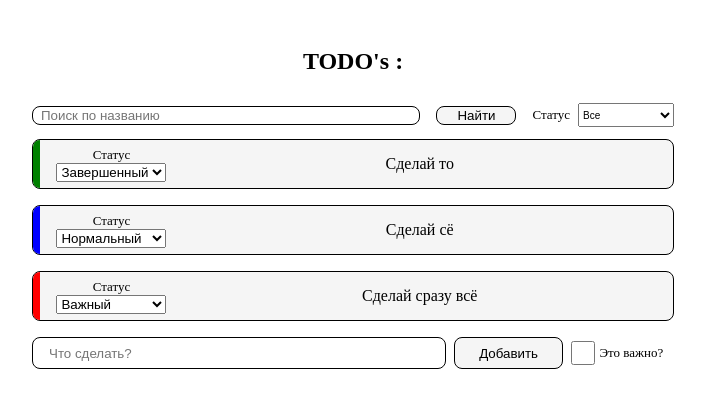
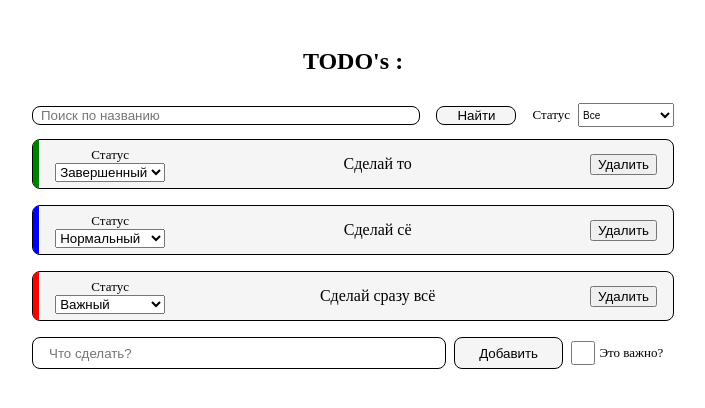
Before and after one commit to Bandalg0m/lab2-todo-list, an Angular app: page / in a window 1280 px wide. Shown: the top 408 px of the page, without its empty margins (287-992 px from the left). Built offline with nearby package versions, Linux system fonts and the light colour scheme.

Commit message:
Delete record ability added

```diff
--- a/src/app/components/list-record/list-record.component.html
+++ b/src/app/components/list-record/list-record.component.html
@@ -9,5 +9,7 @@
     </select>
   </div>
   <div class="record__title">{{title}}</div>
-
+  <div class="delete-button-container">
+    <button (click)="handleDelete()" class="delete-button-container__button">Удалить</button>
+  </div>
 </div>
--- a/src/app/components/list-record/list-record.component.scss
+++ b/src/app/components/list-record/list-record.component.scss
@@ -47,3 +47,22 @@
 .status-select-container__title {
   font-size: 13px;
 }
+
+.status-select-container__select {
+  &:hover {
+    cursor: pointer;
+  }
+}
+
+.delete-button-container {
+  display: flex;
+  align-items: center;
+  width: 5rem;
+  margin-right: 1rem;
+}
+
+.delete-button-container__button {
+  &:hover {
+    cursor: pointer;
+  }
+}
--- a/src/app/components/list-record/list-record.component.ts
+++ b/src/app/components/list-record/list-record.component.ts
@@ -21,9 +21,15 @@ export class ListRecordComponent implements OnInit {
 
   @Output() statusChange = new EventEmitter<keyof typeof Status>()
 
+  @Output() deleteRecord = new EventEmitter()
+
   handleStatusChange(event: keyof typeof Status):void {
     this.statusChange.emit(event)
   }
 
+  handleDelete():void {
+    this.deleteRecord.emit()
+  }
+
   protected readonly Status = Status;
 }
--- a/src/app/components/todo-list/todo-list.component.html
+++ b/src/app/components/todo-list/todo-list.component.html
@@ -4,7 +4,7 @@
     <app-search (searchValue)="todoListService.filter($event)"></app-search>
   </div>
   <div class="todo-list__item" *ngFor="let record of todoListService.todoList">
-    <app-list-record (statusChange)="todoListService.changeStatus($event, record.id)"  [title] = 'record.name' [status]='record.status'></app-list-record>
+    <app-list-record (deleteRecord)="todoListService.delete(record.id)" (statusChange)="todoListService.changeStatus($event, record.id)"  [title] = 'record.name' [status]='record.status'></app-list-record>
   </div>
   <div class="todo-list__addition-form">
   <app-new-record (newRecordValue)="todoListService.add($event)"></app-new-record>
--- a/src/app/services/todo-list.service.ts
+++ b/src/app/services/todo-list.service.ts
@@ -26,12 +26,10 @@ export class TodoListService {
     this.filter(this.filers)
   }
 
-  delete(id: number): void{
-    this.sourceTodoList = this.todoList.filter(item => item.id !== id);
-  }
-
-  handleStatus(id:number, newStatus: keyof typeof Status): void{
-    this.sourceTodoList = this.todoList.map(item => item.id === id ? {...item, status: newStatus} : item);
+  delete(id: number): void {
+    this.sourceTodoList = this.sourceTodoList.filter(item => item.id !== id);
+    this.todoList = [...this.sourceTodoList]
+    this.filter(this.filers)
   }
 
   filter(value: ISearchQuery): void {
```
